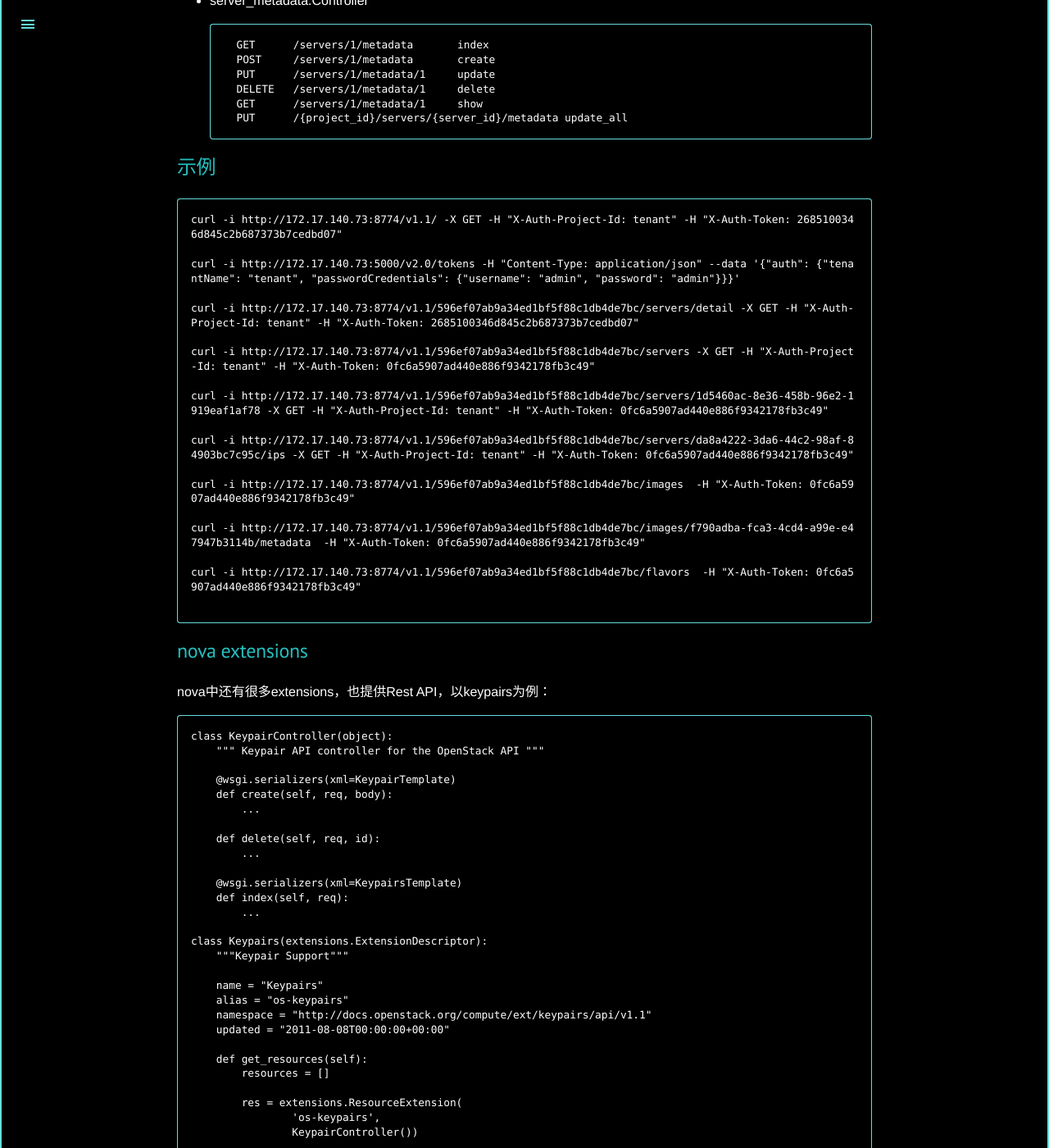
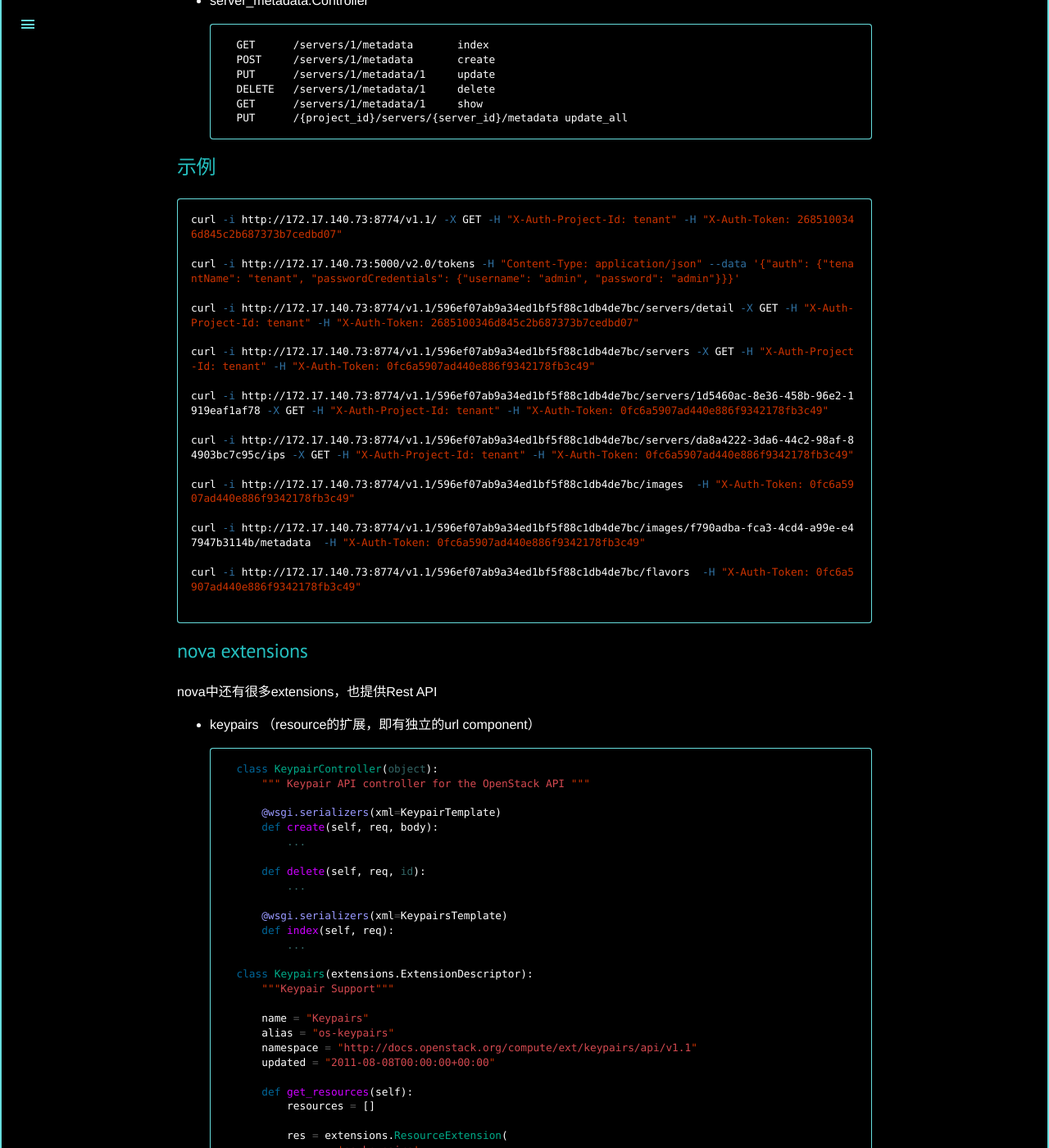
Before and after one commit to CheeseLee/zhouyaguo.github.io, a Jekyll site: the page built from _posts/2015-09-02-python-routes.md, in a window 1280 px wide and 1400 px high, scrolled down 3350 px. Shown: the whole window at 82% size. Built offline with Jekyll 4.4.1, drawn with Linux system fonts in a browser that asks for light colours; Markdown is read by kramdown in place of the engine named in the settings; comment, search, counter and statistics services are not loaded; part of the change alters nothing that is shown; some of the changed text lies outside the part shown.

Commit message:
polish 2015-09-02-python-routes.md

````diff
--- a/_posts/2015-09-02-python-routes.md
+++ b/_posts/2015-09-02-python-routes.md
@@ -194,7 +194,7 @@ Nova的Rest API
 示例
 ----
 
-```
+```bash
 curl -i http://172.17.140.73:8774/v1.1/ -X GET -H "X-Auth-Project-Id: tenant" -H "X-Auth-Token: 2685100346d845c2b687373b7cedbd07"
 
 curl -i http://172.17.140.73:5000/v2.0/tokens -H "Content-Type: application/json" --data '{"auth": {"tenantName": "tenant", "passwordCredentials": {"username": "admin", "password": "admin"}}}'
@@ -218,48 +218,98 @@ curl -i http://172.17.140.73:8774/v1.1/596ef07ab9a34ed1bf5f88c1db4de7bc/flavors
 nova extensions
 ----------------
 
-nova中还有很多extensions，也提供Rest API，以keypairs为例：
+nova中还有很多extensions，也提供Rest API
 
-```
-class KeypairController(object):
-    """ Keypair API controller for the OpenStack API """
+- keypairs （resource的扩展，即有独立的url component）
 
-    @wsgi.serializers(xml=KeypairTemplate)
-    def create(self, req, body):
-        ...
+	```python
+	class KeypairController(object):
+	    """ Keypair API controller for the OpenStack API """
 
-    def delete(self, req, id):
-        ...
+	    @wsgi.serializers(xml=KeypairTemplate)
+	    def create(self, req, body):
+	        ...
 
-    @wsgi.serializers(xml=KeypairsTemplate)
-    def index(self, req):
-        ...
+	    def delete(self, req, id):
+	        ...
 
-class Keypairs(extensions.ExtensionDescriptor):
-    """Keypair Support"""
+	    @wsgi.serializers(xml=KeypairsTemplate)
+	    def index(self, req):
+	        ...
 
-    name = "Keypairs"
-    alias = "os-keypairs"
-    namespace = "http://docs.openstack.org/compute/ext/keypairs/api/v1.1"
-    updated = "2011-08-08T00:00:00+00:00"
+	class Keypairs(extensions.ExtensionDescriptor):
+	    """Keypair Support"""
 
-    def get_resources(self):
-        resources = []
+	    name = "Keypairs"
+	    alias = "os-keypairs"
+	    namespace = "http://docs.openstack.org/compute/ext/keypairs/api/v1.1"
+	    updated = "2011-08-08T00:00:00+00:00"
 
-        res = extensions.ResourceExtension(
-                'os-keypairs',
-                KeypairController())
+	    def get_resources(self):
+	        resources = []
 
-        resources.append(res)
-        return resources
-```
+	        res = extensions.ResourceExtension(
+	                'os-keypairs',
+	                KeypairController())
 
-示例：
+	        resources.append(res)
+	        return resources
+	```
 
-```
-curl -i http://172.17.140.73:8774/v1.1/596ef07ab9a34ed1bf5f88c1db4de7bc/os-keypairs -X GET -H "X-Auth-Project-Id: tenant" -H "X-Auth-Token: a455de1d83964984842d80b64439099f"
-```
+	```bash
+	curl -i http://172.17.140.73:8774/v1.1/596ef07ab9a34ed1bf5f88c1db4de7bc/os-keypairs -X GET -H "X-Auth-Project-Id: tenant" -H "X-Auth-Token: a455de1d83964984842d80b64439099f"
+	```
 
+- server-start-stop (controller的扩展，即复用url，采用不同的action来扩展)
+
+	```python
+	class ServerStartStopActionController(wsgi.Controller):
+	    ...
+	    @wsgi.action('os-start')
+	    def _start_server(self, req, id, body):
+	        ...
+
+	    @wsgi.action('os-stop')
+	    def _stop_server(self, req, id, body):
+	        ...
+
+
+	class Server_start_stop(extensions.ExtensionDescriptor):
+	    """Start/Stop instance compute API support"""
+
+	    name = "ServerStartStop"
+	    alias = "os-server-start-stop"
+	    namespace = "http://docs.openstack.org/compute/ext/servers/api/v1.1"
+	    updated = "2012-01-23T00:00:00+00:00"
+
+	    def get_controller_extensions(self):
+	        controller = ServerStartStopActionController()
+	        extension = extensions.ControllerExtension(self, 'servers', controller)
+	        return [extension]
+	```
+
+	```bash
+	curl -i http://172.17.140.73:8774/v1.1/596ef07ab9a34ed1bf5f88c1db4de7bc/servers/da8a4222-3da6-44c2-98af-84903bc7c95c/action -X POST -H "X-Auth-Project-Id: tenant" -H "User-Agent: python-novaclient" -H "Content-Type: application/json" -H "Accept: application/json" -H "X-Auth-Token: 5348ac531ad240f3b1ae25b629a99692" --data '{"os-stop": null}'
+	```
+
+Routes Resource options
+------------------------
+
+- collection : Additional URLs to allow for the collection
+
+	```python
+	map.resource("message", "messages", collection={"rss": "GET"})
+	# "GET /message/rss"  =>  ``Messages.rss()``.
+	# Defines a named route "rss_messages".
+	```
+
+- member : Additional URLs to allow for a member
+
+	```python
+	map.resource('message', 'messages', member={'mark':'POST'})
+	# "POST /message/1/mark"  =>  ``Messages.mark(1)``
+	# also adds named route "mark_message"
+	```
 
 Reference
 ==========
````
